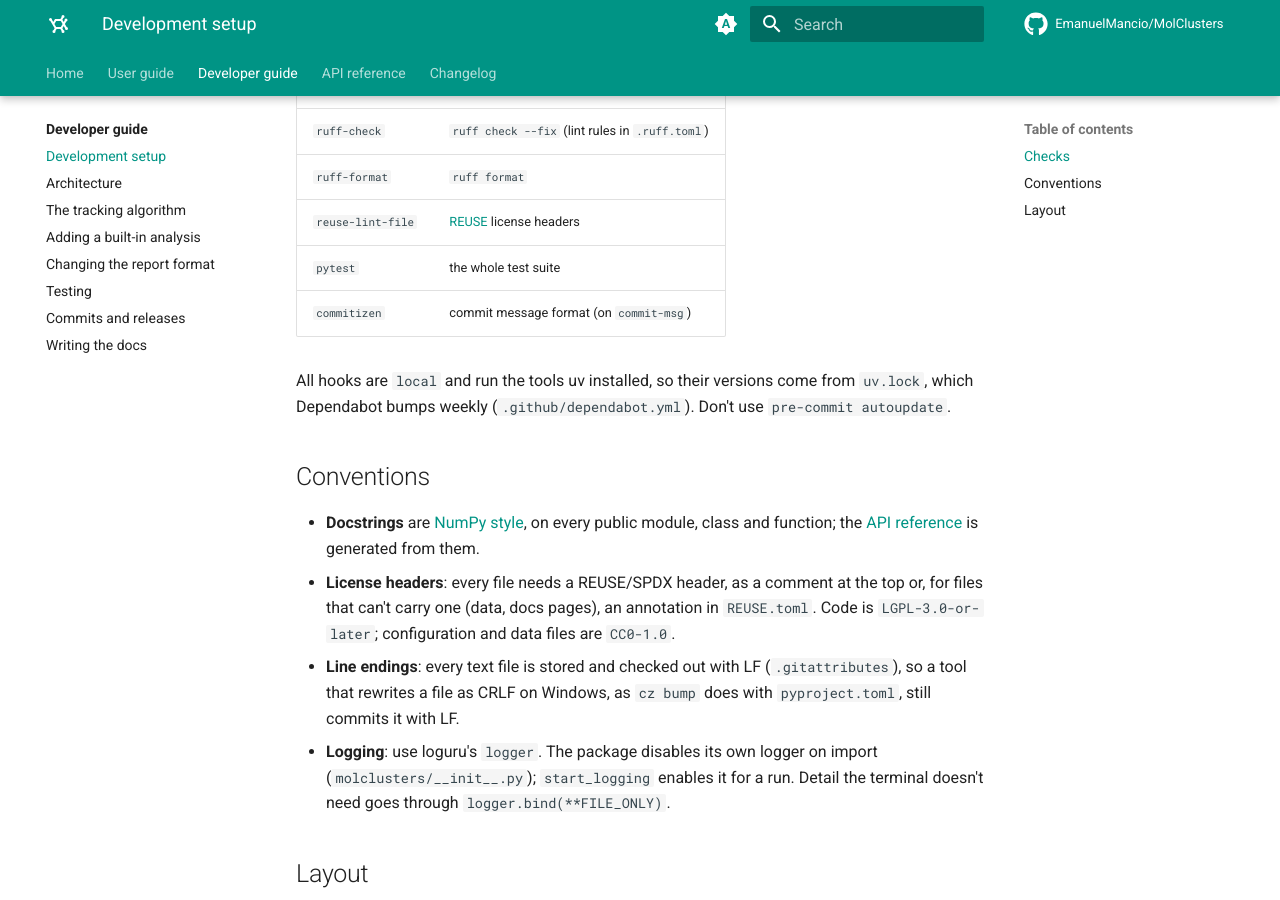
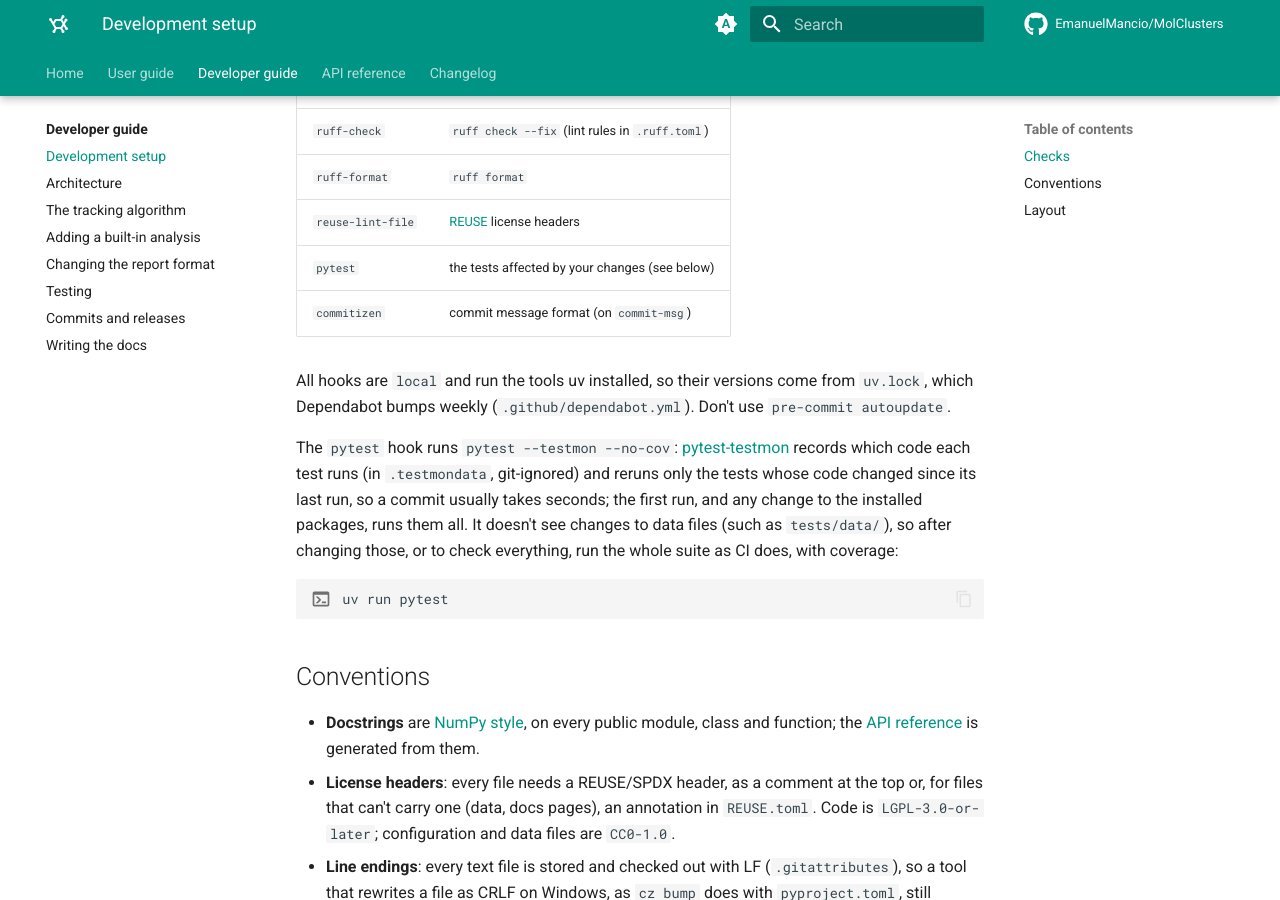
Before and after one commit to EmanuelMancio/MolClusters, an MkDocs documentation site: the page built from docs/developer-guide/setup.md, in a window 1280 px wide and 900 px high, scrolled down 623 px. Built offline with MkDocs 1.6.1 and Material for MkDocs 9.7.7, drawn with Linux system fonts in a browser that asks for light colours; comment, search, counter and statistics services are not loaded.

Commit message:
chore(pre-commit): run only the affected tests, without coverage
The pytest hook ran the whole suite with coverage (~25 s per commit). It now runs
`pytest --testmon --no-cov`: pytest-testmon reruns only the tests whose code changed
since its last run (all of them on the first run or after a dependency change), and
coverage, which the hook never checked, is left to CI, which still runs everything.
testmon doesn't track data files, so the docs say to run `uv run pytest` after
changing those.

Co-Authored-By: Claude Opus 5.5 <noreply@anthropic.com>

````diff
--- a/.pre-commit-config.yaml
+++ b/.pre-commit-config.yaml
@@ -34,9 +34,11 @@ repos:
         language: system
         stages: [pre-commit]
 
+      # Only the tests affected by what changed since the last run (pytest-testmon, which
+      # needs coverage off); CI runs them all, with coverage.
       - id: pytest
-        name: pytest
-        entry: uv run pytest
+        name: pytest (affected tests)
+        entry: uv run pytest --testmon --no-cov -q
         language: system
         pass_filenames: false
         always_run: true
--- a/docs/developer-guide/setup.md
+++ b/docs/developer-guide/setup.md
@@ -29,12 +29,24 @@ uv run pre-commit run --all-files
 | `ruff-check` | `ruff check --fix` (lint rules in `.ruff.toml`) |
 | `ruff-format` | `ruff format` |
 | `reuse-lint-file` | [REUSE](https://reuse.software/) license headers |
-| `pytest` | the whole test suite |
+| `pytest` | the tests affected by your changes (see below) |
 | `commitizen` | commit message format (on `commit-msg`) |
 
 All hooks are `local` and run the tools uv installed, so their versions come from
 `uv.lock`, which Dependabot bumps weekly (`.github/dependabot.yml`). Don't use
 `pre-commit autoupdate`.
+
+The `pytest` hook runs `pytest --testmon --no-cov`:
+[pytest-testmon](https://testmon.org/) records which code each test runs (in
+`.testmondata`, git-ignored) and reruns only the tests whose code changed since its
+last run, so a commit usually takes seconds; the first run, and any change to the
+installed packages, runs them all. It doesn't see changes to data files (such as
+`tests/data/`), so after changing those, or to check everything, run the whole suite
+as CI does, with coverage:
+
+```bash
+uv run pytest
+```
 
 ## Conventions
 
--- a/pyproject.toml
+++ b/pyproject.toml
@@ -62,6 +62,7 @@ dev = [
     "pre-commit>=4.2.0,<5.0.0",
     "commitizen>=4.5.1,<5.0.0",
     "reuse>=6.0.0,<7.0.0",
+    "pytest-testmon>=2.2.0,<3.0.0",
 ]
 docs = [
     "mkdocs-material>=9.7.7,<10.0.0",
````
Also changed, not shown: CLAUDE.md (+3 -1 lines), CONTRIBUTING.md (+3 -1 lines), 2 other files.
